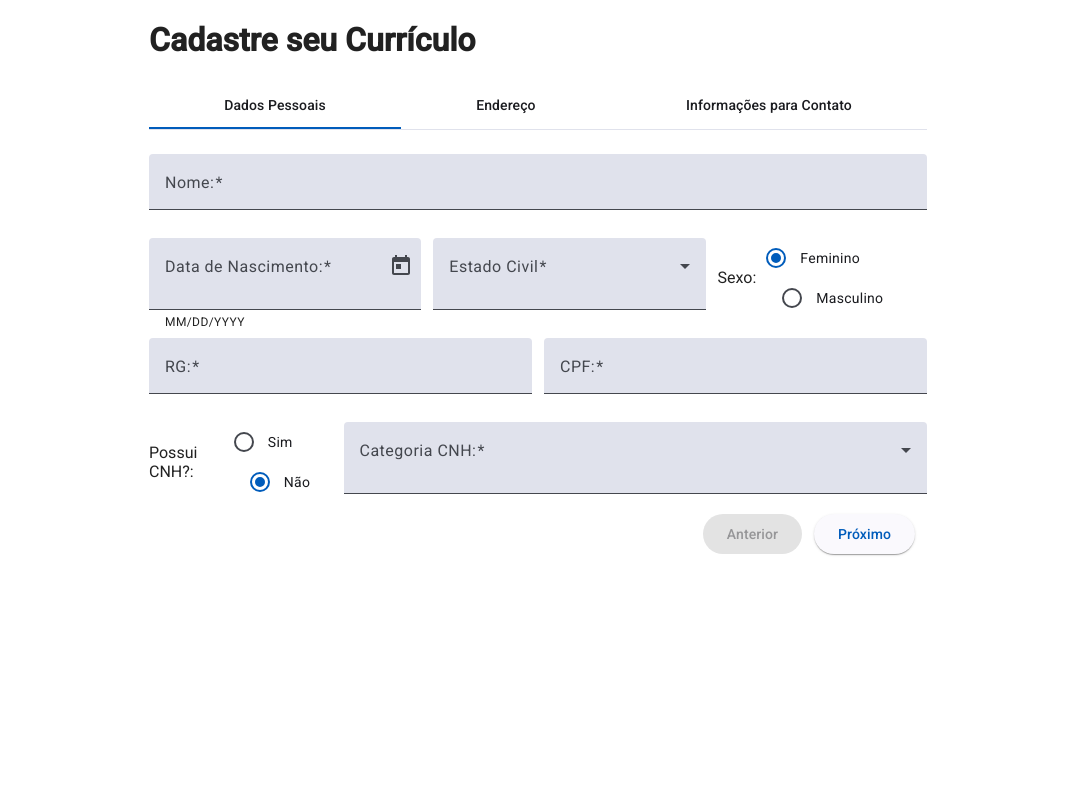
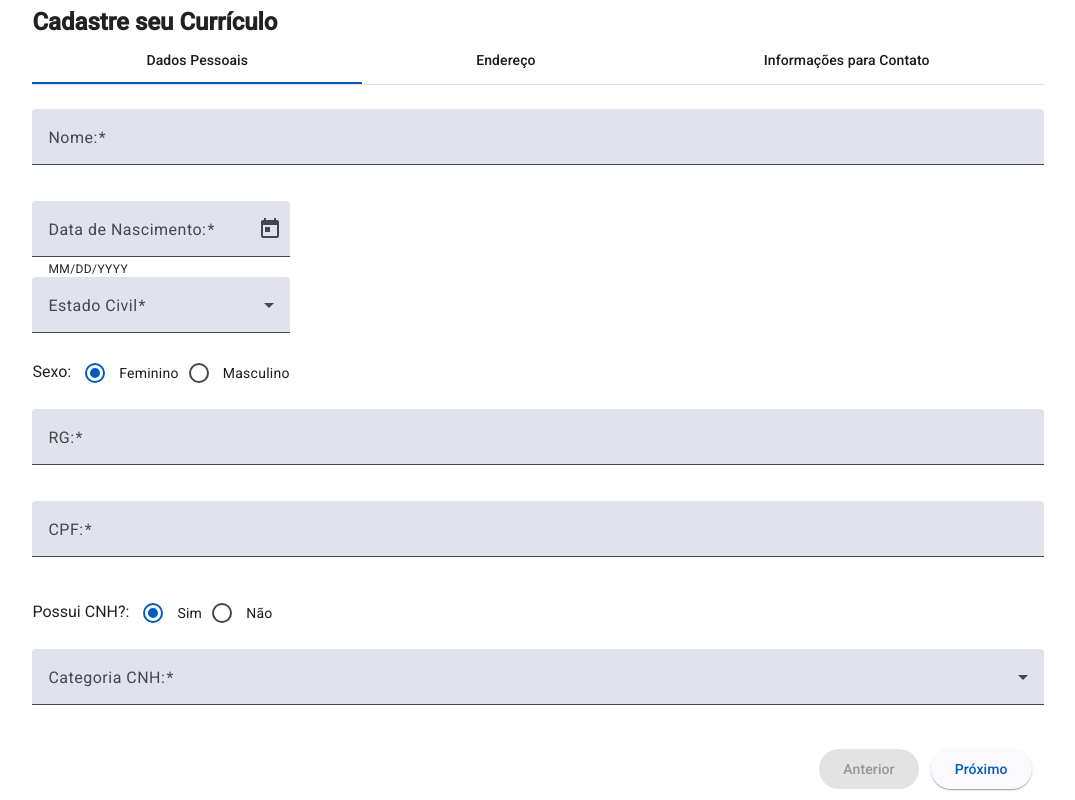
Before and after one commit to AguiarIsaac/curriculoMiranda, an Angular app: page / in a window 1280 px wide. Shown: the whole page, without its empty margins (102-1177 px from the left). Built offline with nearby package versions, Linux system fonts and the light colour scheme.

Commit message:
Inicio alteracoes CSS e adicao de botoes

```diff
--- a/src/app/components/home/home.component.css
+++ b/src/app/components/home/home.component.css
@@ -1,48 +1,52 @@
 :host {
-    align-content: center;
     display: flex;
-    align-items: center;
-    padding-left: 251px;
-    padding-right: 251px;
+    justify-content: center;
+    padding: 8px;
 }
 
 .ui-container {
-    box-sizing: border-box;
     color: rgba(0, 0, 0, 0.87);
-    display: block;
-    max-width: 100%;
-    width: 1320px;
-    min-width: fit-content;
+    display: flex;
+    flex-direction: column;
+    flex-wrap: wrap;
+    width: 80%;
 }
 
 .form-container {
-    display: grid;
-    grid-template-rows: auto;
-    gap: 8px;
-    padding-top: 24px;
+    display: flex;
+    flex-direction: row;
+    flex-wrap: wrap;
+    padding: 24px 0px;
+    gap: 1rem;
 }
 
-.input-column-2 {
-    display: grid;
-    grid-template-columns: auto auto;
-    grid-gap: 12px;
+.input-max-width{
+    display: flex;
+    width: 100%;
 }
 
-.input-column-3 {
-    display: grid;
-    grid-template-columns: auto auto auto;
-    grid-gap: 12px;
+.button-container {
+    width: 100%;
+    direction: rtl;
 }
 
+/*
 .radio-column-2 {
     display: grid;
     grid-template-columns: 25% 75%;
 }
 
+.input-row-3 {
+    display: flex;
+    gap: 0.5rem;
+    width: 100%;
+}
+
 .radio-column-3 {
-    display: grid;
-    grid-template-columns: 35% 35% 25%;
-    grid-gap: 12px;
+    display: flex;
+    flex-direction: row;
+    flex-wrap: wrap;
+    gap: 0.5rem;
 }
 
 .radio-container {
@@ -50,20 +54,9 @@
     align-items: center;
     justify-content: center;
     padding-bottom: 12px;
-}
-
-.button-container {
-    width: 100%;
-    direction: rtl;
-    padding-bottom: 8px;
-
+    width: fit-content;
 }
 
 .mat-mdc-radio-button ~ .mat-mdc-radio-button {
     margin-left: 16px;
-  }
-
-/*
-td {
-    padding-left: 12px;
   } */
--- a/src/app/components/home/home.component.html
+++ b/src/app/components/home/home.component.html
@@ -1,13 +1,12 @@
 <div class="ui-container">
-    <h1>Cadastre seu Currículo</h1>
+    <h2>Cadastre seu Currículo</h2>
 
-    <mat-tab-group dynamicHeight>
+    <mat-tab-group dynamicHeight [selectedIndex]="tabSelecionada.value" (selectedIndexChange)="tabSelecionada.setValue($event)">
         <!-- Começo Dados Pessoais -->
         <mat-tab label="Dados Pessoais">
 
             <form class="form-container">
-                <!-- Input nome -->
-                <mat-form-field id="nome-form">
+                <mat-form-field id="nome-form" class="input-max-width">
                     <mat-label>Nome:</mat-label>
                     <input matInput [formControl]="nomeVal" required>
                     @if (nomeVal.invalid && nomeVal.touched) {
@@ -15,9 +14,9 @@
                     }
                 </mat-form-field>
 
-                <div class="radio-column-3">
+                <div>
                     <!-- Input data -->
-                    <mat-form-field id="data-form">
+                    <mat-form-field id="data-form" class="input-max-width">
                         <mat-label>Data de Nascimento:</mat-label>
                         <input matInput [matDatepicker]="picker" [formControl]="dataVal" required>
                         <mat-hint>MM/DD/YYYY</mat-hint>
@@ -29,7 +28,7 @@
                     </mat-form-field>
 
                     <!-- Input estado civil -->
-                    <mat-form-field id="ec-form">
+                    <mat-form-field id="ec-form" class="input-max-width">
                         <mat-label>Estado Civil</mat-label>
                         <mat-select [formControl]="ecVal" required>
                             @for (ec of estCiv; track ec) {
@@ -42,7 +41,7 @@
                     </mat-form-field>
 
                     <!-- Input sexo -->
-                    <div class="radio-container" id="gender-form">
+                    <div id="gender-form">
                         <label>Sexo: </label>
                         <mat-radio-group>
                             <mat-radio-button value="F" checked>Feminino</mat-radio-button>
@@ -51,9 +50,9 @@
                     </div>
                 </div>
 
-                <div class="input-column-2">
+            <!-- <div class="input-column-2"> -->
                 <!-- Input rg -->
-                    <mat-form-field id="rg-form">
+                <mat-form-field id="rg-form" class="input-max-width">
                     <mat-label>RG:</mat-label>
                     <input matInput [formControl]="rgVal" (input)="formatRg($event)" placeholder="Ex: 12.345.678-9" required>
                         @if (rgVal.hasError('required') && rgVal.touched) {
@@ -64,7 +63,7 @@
                 </mat-form-field>
 
                 <!-- Input cpf -->
-                    <mat-form-field id="cpf-form">
+                <mat-form-field id="cpf-form" class="input-max-width">
                     <mat-label>CPF:</mat-label>
                     <input matInput [formControl]="cpfVal" (input)="formatCpf($event)" placeholder="Ex: 123.456.789-00" required>
                         @if (cpfVal.hasError('required') && cpfVal.touched) {
@@ -73,22 +72,20 @@
                             <mat-error>Formato inválido. Use: 999.999.999-99</mat-error>
                         }
                 </mat-form-field>
-                </div>
+            <!-- </div> -->
 
-                <div class="radio-column-2">
+            <!-- <div class="radio-column-2"> -->
                 <!-- Input CNH? -->
-                    <div class="radio-container" style="justify-content: flex-start">
+                <div style="justify-content: flex-start">
                     <label>Possui CNH?: </label>
                     <mat-radio-group (change)="trocarTitulo()">
-                          <mat-radio-button value="S">Sim</mat-radio-button>
-                          <mat-radio-button value="N" checked>Não</mat-radio-button>
+                        <mat-radio-button value="S" checked>Sim</mat-radio-button>
+                        <mat-radio-button value="N">Não</mat-radio-button>
                     </mat-radio-group>
                 </div>
 
-                    <!-- Parei aqui (07/03) -->
-
-                    <!-- Input categoria cnh -->
-                    <mat-form-field>
+                <!-- Input categoria CNH -->
+                <mat-form-field id="catCnh-form" class="input-max-width">
                     <mat-label>Categoria CNH:</mat-label>
                     <mat-select [disabled]="desativarCnh" [formControl]="catCnhVal" multiple >
                         @for (cat of categoriasCnh; track cat) {
@@ -96,22 +93,8 @@
                         }
                     </mat-select>
                 </mat-form-field>
-                </div>
+            <!-- </div> -->
             </form>
-
-            <!-- Botão próximo painel (não implementado) -->
-            <div class="button-container">
-                <button mat-raised-button
-                        style="margin-right: 12px;">
-                    Próximo
-                </button>
-
-                <button mat-raised-button
-                        style="margin-right: 12px;"
-                        disabled>
-                    Anterior
-                </button>
-            </div>
 
         </mat-tab>
 
@@ -191,6 +174,26 @@
 
     </mat-tab-group>
 
+    <div class="button-container">
+        <button mat-raised-button
+                style="margin-right: 12px;"
+                ngDefaultControl
+                [formControl]="tabSelecionada"
+                (click)="proximaTab()"
+                [disabled]="tabSelecionada.value === 2">
+            Próximo
+        </button>
+
+        <button mat-raised-button
+                style="margin-right: 12px;"
+                ngDefaultControl
+                [formControl]="tabSelecionada"
+                (click)="voltarTab()"
+                [disabled]="tabSelecionada.value === 0">
+            Anterior
+        </button>
+    </div>
+
 </div>
 
 
--- a/src/app/components/home/home.component.ts
+++ b/src/app/components/home/home.component.ts
@@ -3,7 +3,7 @@ import { EnviaFormService } from '../../services/envia-form.service';
 import {MatSelectModule} from '@angular/material/select';
 import {MatInputModule} from '@angular/material/input';
 import {FloatLabelType, MatFormFieldModule} from '@angular/material/form-field';
-import {FormControl, FormsModule, ReactiveFormsModule, Validators} from '@angular/forms';
+import {DefaultValueAccessor, FormControl, FormsModule, ReactiveFormsModule, Validators} from '@angular/forms';
 import {MatExpansionModule} from '@angular/material/expansion';
 import { provideNativeDateAdapter } from '@angular/material/core';
 import {MatDatepickerModule} from '@angular/material/datepicker';
@@ -66,21 +66,21 @@ export class HomeComponent {
   //   this.enviaFormService.teste(event);
   // }
 
-  desativarCnh = true;
+  //Botão passar form
+  tabSelecionada = new FormControl(0);
 
-  //Botão passar form (não implementado)
-  step = signal(0);
-
-  setStep(index: number) {
-    this.step.set(index);
+  proximaTab() {
+    let valTab = this.tabSelecionada.value;
+    if (valTab != null) {
+      this.tabSelecionada.setValue(valTab+1);
+    }
   }
 
-  nextStep() {
-    this.step.update(i => i + 1);
-  }
-
-  prevStep() {
-    this.step.update(i => i - 1);
+  voltarTab() {
+    let valTab = this.tabSelecionada.value;
+    if (valTab != null) {
+      this.tabSelecionada.setValue(valTab-1);
+    }
   }
 
   // Lista para o select de estado civil
@@ -92,15 +92,11 @@ export class HomeComponent {
   ]
 
   // Validação de campo obrigatório
-  // inputRequired = new FormControl('', [Validators.required]);
   nomeVal = new FormControl('', [Validators.required]);
   dataVal = new FormControl('', [Validators.required]);
   ecVal = new FormControl('', [Validators.required]);
-
   rgVal = new FormControl('', [Validators.required, Validators.minLength(12)]);
-
   cpfVal = new FormControl('', [Validators.required, Validators.minLength(14)]);
-
   catCnhVal = new FormControl('', [Validators.required]);
 
   // Tratamento campo RG
@@ -157,6 +153,9 @@ export class HomeComponent {
 
   // cpfError = this.getCpfErrorMessage()
 
+  // Campos CNH
+  desativarCnh = false;
+
   trocarTitulo(){
     if(this.desativarCnh){
       this.desativarCnh = false
--- a/src/styles.css
+++ b/src/styles.css
@@ -2,3 +2,8 @@
 
 html, body { height: 100%; }
 body { margin: 0; font-family: Roboto, "Helvetica Neue", sans-serif; }
+* {
+    margin: 0;
+    padding: 0;
+    box-sizing: border-box;
+}
```
Lines whose indentation alone changed are shown as unchanged.
